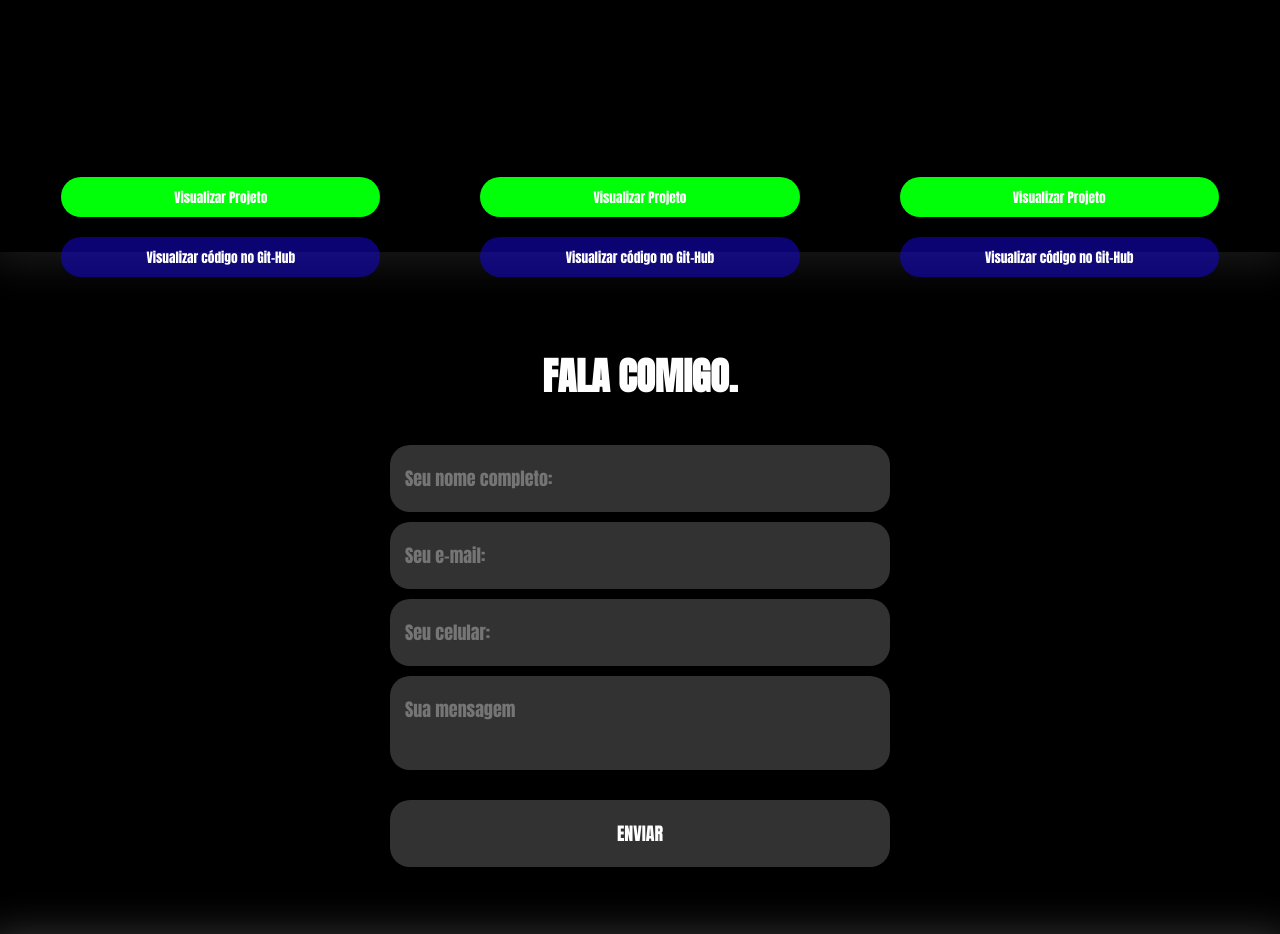
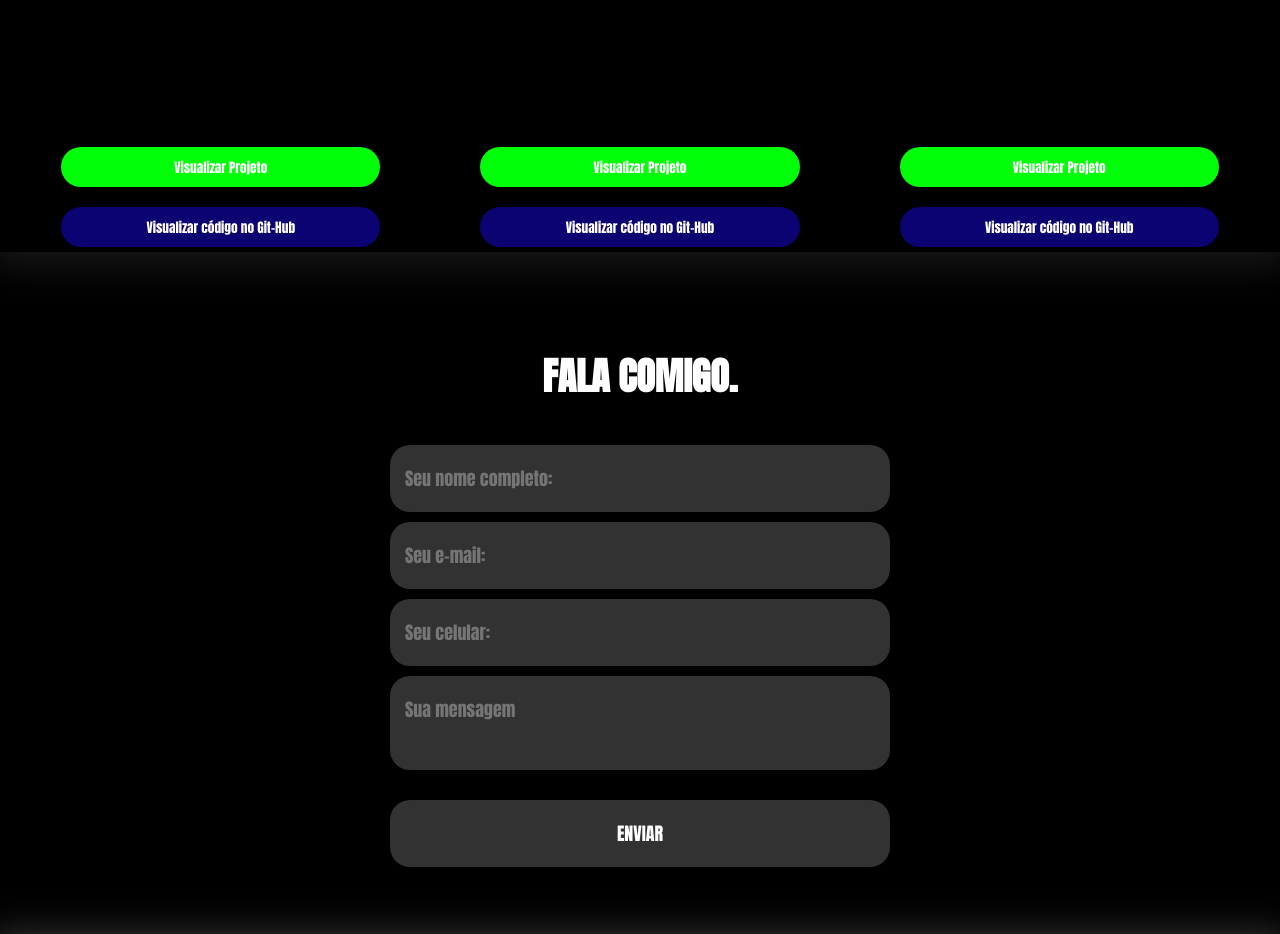
Before and after one commit to DevGustavoGantois/DevGustavoGantois.github.io, a plain HTML site: page index.html in a window 1280 px wide. Shown: the part 2400-3334 px from the top of the page. Drawn offline with Linux system fonts and the light colour scheme.

Commit message:
Update styles.css

```diff
--- a/styles.css
+++ b/styles.css
@@ -506,7 +506,7 @@ div .botao-sessao1, .botao-sessao2, .botao-sessao3 {
     display: flex;
     flex-direction: column;
     justify-content: center;
-    margin-top: 455px;
+    margin-top: 425px;
 
 }
 
```
